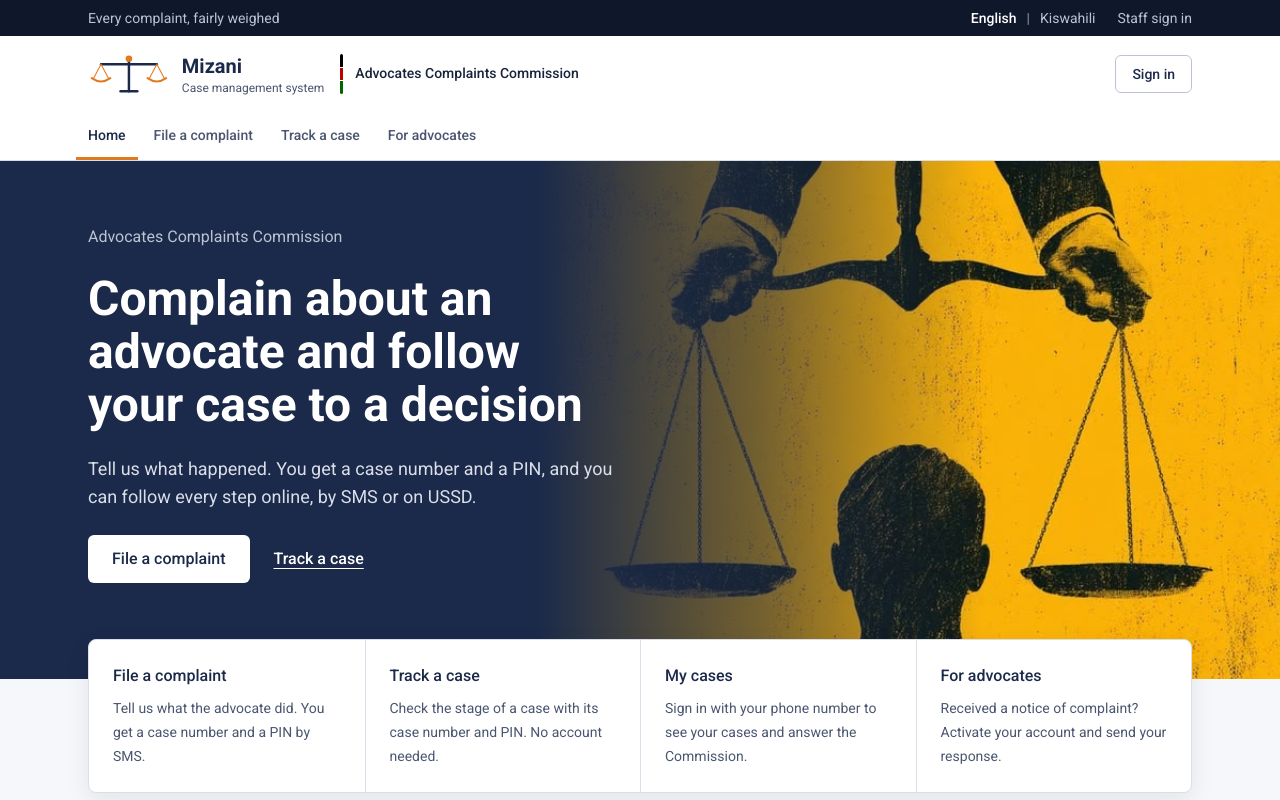
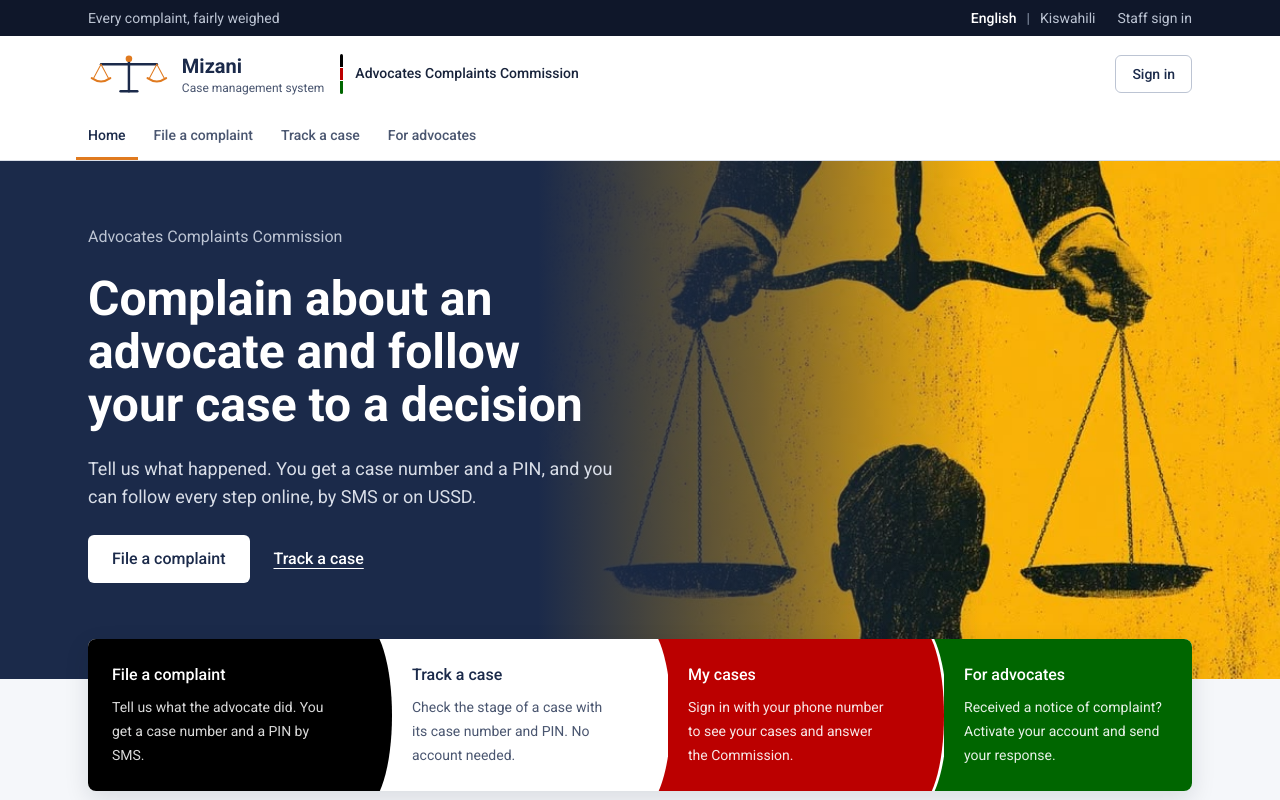
Before and after one commit to mal161/mizani, a Next.js app: page /en in a window 1280 px wide. Shown: the top 800 px of the page. Built offline with nearby package versions, Linux system fonts and the light colour scheme; no server answers.

Commit message:
feat(home): service tiles in the Kenyan flag colours with crescent edges

```diff
--- a/src/app/[locale]/page.tsx
+++ b/src/app/[locale]/page.tsx
@@ -3,6 +3,17 @@ import { Link } from "@/i18n/routing";
 import { PublicShell } from "@/components/shell/PublicShell";
 import Image from "next/image";
 import { StageTrack } from "@/components/case/StageTrack";
+
+/**
+ * The four service tiles take the Kenyan flag's colours in its order (black, white, red, green). White text on the
+ * flag red (6.4:1) and green (7.2:1) passes; the white tile uses navy text. Hover darkens each tile and its crescent.
+ */
+const FLAG_TILES = [
+  { tile: "bg-flag-black hover:bg-[#1f1f1f]", bulge: "bg-flag-black group-hover:bg-[#1f1f1f]", title: "text-white", text: "text-white/85" },
+  { tile: "bg-white hover:bg-primary-soft", bulge: "bg-white group-hover:bg-primary-soft", title: "text-primary", text: "text-slate-600" },
+  { tile: "bg-flag-red hover:bg-[#9e0000]", bulge: "bg-flag-red group-hover:bg-[#9e0000]", title: "text-white", text: "text-white/90" },
+  { tile: "bg-flag-green hover:bg-[#005400]", bulge: "bg-flag-green group-hover:bg-[#005400]", title: "text-white", text: "text-white/90" },
+] as const;
 
 /**
  * Public home (DESIGN.md): navy hero with the Commission's name and one primary action, the full logo beside it;
@@ -51,15 +62,32 @@ export default async function HomePage() {
         <h2 id="services" className="sr-only">
           {t("services")}
         </h2>
-        <ul className="grid overflow-hidden rounded-lg border bg-white shadow-[0_8px_24px_rgb(15_23_42/0.08)] sm:grid-cols-2 lg:grid-cols-4">
-          {services.map((s, i) => (
-            <li key={s.href} className={`border-slate-200 ${i > 0 ? "border-t sm:border-t-0" : ""} ${i % 2 === 1 ? "sm:border-l" : ""} ${i > 1 ? "sm:border-t lg:border-t-0" : ""} ${i > 0 ? "lg:border-l" : ""}`}>
-              <Link href={s.href} className="group flex h-full flex-col gap-2 p-6 hover:bg-primary-soft">
-                <span className="text-base font-medium text-primary group-hover:underline">{s.title}</span>
-                <span className="text-sm leading-6 text-slate-600">{s.text}</span>
-              </Link>
-            </li>
-          ))}
+        {/* Kenyan flag colours in the flag's order, each edge a crescent with a white rim (the flag's white bands):
+            stacked on phones the crescent runs along the bottom; in one row (lg) along the right. The 2x2 grid in
+            between keeps straight edges with thin white separators. */}
+        <ul className="grid overflow-hidden rounded-lg bg-white shadow-[0_8px_24px_rgb(15_23_42/0.12)] sm:grid-cols-2 sm:gap-[3px] lg:grid-cols-4 lg:gap-0">
+          {services.map((s, i) => {
+            const tone = FLAG_TILES[i];
+            const last = i === services.length - 1;
+            return (
+              <li key={s.href} className="group relative" style={{ zIndex: services.length - i }}>
+                <Link href={s.href} className={`flex h-full flex-col gap-2 p-6 ${i > 0 ? "pt-10 sm:pt-6 lg:pl-12" : ""} ${tone.tile}`}>
+                  <span className={`text-base font-medium group-hover:underline ${tone.title}`}>{s.title}</span>
+                  <span className={`text-sm leading-6 ${tone.text}`}>{s.text}</span>
+                </Link>
+                {!last && (
+                  <>
+                    <span aria-hidden className="pointer-events-none absolute inset-x-0 top-full h-6 overflow-hidden sm:hidden">
+                      <span className={`absolute -top-6 -left-[10%] h-12 w-[120%] rounded-[50%] shadow-[0_0_0_3px_#fff] ${tone.bulge}`} />
+                    </span>
+                    <span aria-hidden className="pointer-events-none absolute inset-y-0 left-full hidden w-7 overflow-hidden lg:block">
+                      <span className={`absolute -top-[10%] -left-7 h-[120%] w-14 rounded-[50%] shadow-[0_0_0_3px_#fff] ${tone.bulge}`} />
+                    </span>
+                  </>
+                )}
+              </li>
+            );
+          })}
         </ul>
       </section>
 
```
Also changed, not shown: 1 other file (tests, documents, lock files or other folders).
